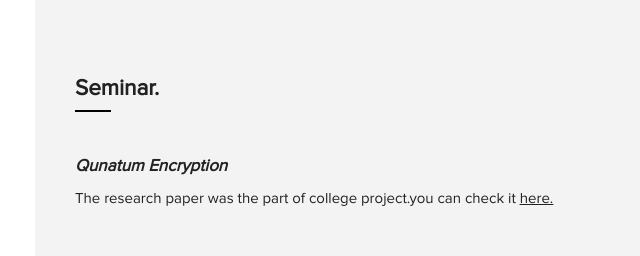
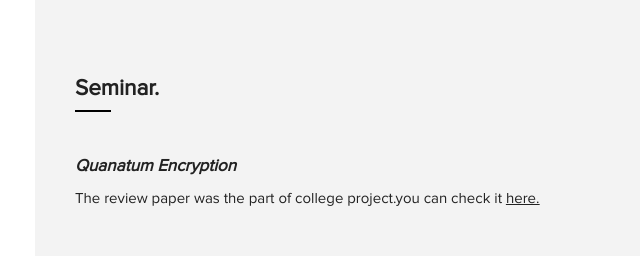
Before and after one commit to Pravesh-Jamgade/pravesh1, a plain HTML site: page index.html in a window 1280 px wide. Shown: the part 1011-1267 px from the top of the page, 605-1245 px from the left. Drawn offline with Linux system fonts and the light colour scheme.

Commit message:
Update index.html

```diff
--- a/index.html
+++ b/index.html
@@ -121,8 +121,8 @@
               Seminar.
               <span class="half-border"></span>
               </span></h2><br>
-                <div class="meta-title">Qunatum Encryption</div>
-                <div class="project__description">The  research paper was the part of college project.you can check it <U><a href="" target="_blank" />here.</a></U></div>
+                <div class="meta-title">Quanatum Encryption</div>
+                <div class="project__description">The  review paper was the part of college project.you can check it <U><a href="" target="_blank" />here.</a></U></div>
                 </div>
               </div>
               </div>
```
